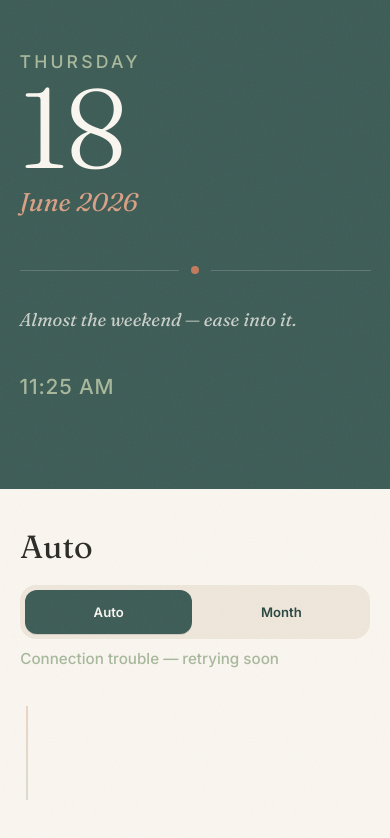
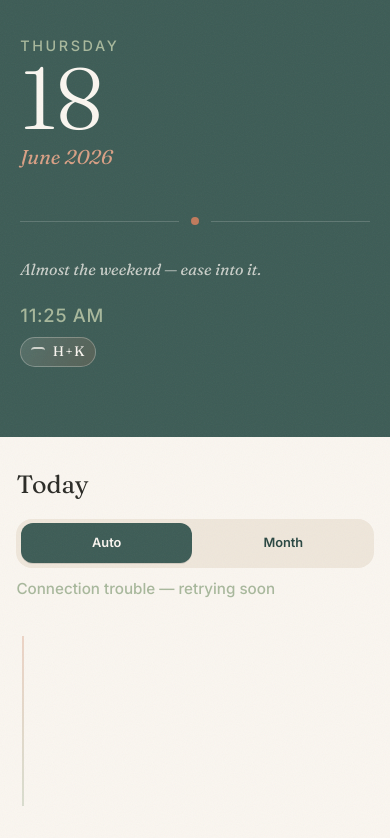
Before and after one commit to HildaPosada/tideline, a website: page public/index.html in a window 390 px wide. Drawn offline with Linux system fonts and the light colour scheme; no server answers.

Commit message:
Add H+K mark, mobile-first polish, and smarter Auto labels

```diff
--- a/extracted/tulum-calendar/public/style.css
+++ b/extracted/tulum-calendar/public/style.css
@@ -142,6 +142,34 @@ body {
   color: var(--sage);
   margin-top: 2.5rem;
   letter-spacing: 0.04em;
+}
+
+.hero-mark {
+  margin-top: 0.9rem;
+  display: inline-flex;
+  align-items: center;
+  gap: 0.52rem;
+  width: fit-content;
+  padding: 0.34rem 0.58rem;
+  border-radius: 999px;
+  border: 1px solid rgba(250, 246, 240, 0.28);
+  background: linear-gradient(120deg, rgba(250, 246, 240, 0.12), rgba(193, 122, 92, 0.2));
+}
+
+.hero-mark-wave {
+  width: 14px;
+  height: 7px;
+  border-top: 2px solid rgba(250, 246, 240, 0.75);
+  border-radius: 999px;
+  display: inline-block;
+  transform: translateY(-1px);
+}
+
+.hero-mark-text {
+  font-family: var(--font-display);
+  font-size: 0.86rem;
+  color: var(--white-soft);
+  letter-spacing: 0.08em;
 }
 
 /* ===========================================================
@@ -502,6 +530,7 @@ body {
   min-height: 0;
   height: 100%;
   align-content: stretch;
+  padding-bottom: 0.05rem;
 }
 
 .month-cell {
@@ -530,7 +559,7 @@ body {
 }
 
 .month-cell.is-past {
-  opacity: 0.68;
+  opacity: 0.74;
 }
 
 .month-day-number {
@@ -702,6 +731,7 @@ body {
   }
   html, body { overflow: auto; }
   .hero-date { font-size: 7rem; }
+  .hero-mark { margin-top: 0.7rem; }
   .availability { margin-top: 1rem; }
   .legend { padding-top: 1.5rem; }
   .agenda {
@@ -734,6 +764,10 @@ body {
     overflow: auto;
   }
 
+  .agenda.is-month .tideline-wrap {
+    overflow: auto;
+  }
+
   .month-weekday {
     font-size: 0.66rem;
   }
@@ -753,6 +787,70 @@ body {
   }
 }
 
+@media (max-width: 700px) {
+  .hero {
+    padding: 4.4vh 5.2vw;
+  }
+
+  .hero-eyebrow {
+    font-size: 0.9rem;
+  }
+
+  .hero-date {
+    font-size: 5.4rem;
+  }
+
+  .hero-month {
+    font-size: 1.25rem;
+  }
+
+  .hero-ambient {
+    font-size: 1rem;
+    max-width: none;
+  }
+
+  .hero-clock {
+    margin-top: 1.4rem;
+    font-size: 1.15rem;
+  }
+
+  .legend {
+    gap: 1rem;
+    padding-top: 1.1rem;
+    flex-wrap: wrap;
+  }
+
+  .agenda {
+    padding: 3.8vh 4.2vw;
+  }
+
+  .agenda-title {
+    font-size: 1.56rem;
+  }
+
+  .range-btn {
+    min-height: 40px;
+    font-size: 0.8rem;
+  }
+
+  .event-row {
+    gap: 0.8rem;
+  }
+
+  .event-time {
+    min-width: 68px;
+    font-size: 0.9rem;
+  }
+
+  .event-title {
+    font-size: 1rem;
+  }
+
+  .agenda.is-month .month-board {
+    min-width: 640px;
+  }
+}
+
 /* Respect reduced motion preferences throughout */
 @media (prefers-reduced-motion: reduce) {
   * { animation: none !important; transition: none !important; }
--- a/public/app.js
+++ b/public/app.js
@@ -246,11 +246,16 @@ function resolveDaysForMode(mode) {
 
 function modeTitle(mode) {
   if (mode === MODE_AUTO) {
-    return 'Auto';
+    return getAutoResolvedMode() === MODE_TODAY ? 'Today' : 'Next 3 days';
   }
   if (mode === MODE_TODAY) return 'Today';
   if (mode === MODE_MONTH) return MONTH_NAMES[viewedMonthCursor.getMonth()];
   return 'Next 3 days';
+}
+
+function statusModeLabel(mode) {
+  if (mode === MODE_AUTO) return '';
+  return modeTitle(mode);
 }
 
 const MONTH_INSPIRATIONS = [
@@ -783,7 +788,10 @@ function renderEventsForCurrentMode(events, calendars) {
 function updateStatusFromGeneratedAt(generatedAt) {
   const statusLine = document.getElementById('statusLine');
   const syncedAt = new Date(generatedAt);
-  statusLine.textContent = `Updated ${formatTime(syncedAt.toISOString(), false)} · ${modeTitle(currentRangeMode)}`;
+  const modeLabel = statusModeLabel(currentRangeMode);
+  statusLine.textContent = modeLabel
+    ? `Updated ${formatTime(syncedAt.toISOString(), false)} · ${modeLabel}`
+    : `Updated ${formatTime(syncedAt.toISOString(), false)}`;
 }
 
 async function fetchEventsFromApi(request) {
@@ -877,7 +885,8 @@ async function loadEvents(options = {}) {
     if (loadToken !== latestLoadToken) return;
     console.error('Failed to load events', err);
     if (cached) {
-      statusLine.textContent = `Offline copy · ${modeTitle(currentRangeMode)}`;
+      const modeLabel = statusModeLabel(currentRangeMode);
+      statusLine.textContent = modeLabel ? `Offline copy · ${modeLabel}` : 'Offline copy';
       return;
     }
     statusLine.textContent = 'Connection trouble — retrying soon';
--- a/public/index.html
+++ b/public/index.html
@@ -2,7 +2,7 @@
 <html lang="en">
 <head>
   <meta charset="UTF-8" />
-  <meta name="viewport" content="width=device-width, initial-scale=1.0, maximum-scale=1.0, user-scalable=no" />
+  <meta name="viewport" content="width=device-width, initial-scale=1.0" />
   <title>Tideline — Family Calendar</title>
   <link rel="preconnect" href="https://fonts.googleapis.com" />
   <link rel="preconnect" href="https://fonts.gstatic.com" crossorigin />
@@ -28,6 +28,11 @@
       <p class="hero-ambient" id="ambientLine">Low tide at dawn, high tide by evening.</p>
 
       <div class="hero-clock" id="clock">10:42</div>
+
+      <div class="hero-mark" aria-label="H and K mark">
+        <span class="hero-mark-wave" aria-hidden="true"></span>
+        <span class="hero-mark-text">H+K</span>
+      </div>
 
       <div class="availability" id="availability">
         <!-- populated by app.js -->
--- a/public/style.css
+++ b/public/style.css
@@ -142,6 +142,34 @@ body {
   color: var(--sage);
   margin-top: 2.5rem;
   letter-spacing: 0.04em;
+}
+
+.hero-mark {
+  margin-top: 0.9rem;
+  display: inline-flex;
+  align-items: center;
+  gap: 0.52rem;
+  width: fit-content;
+  padding: 0.34rem 0.58rem;
+  border-radius: 999px;
+  border: 1px solid rgba(250, 246, 240, 0.28);
+  background: linear-gradient(120deg, rgba(250, 246, 240, 0.12), rgba(193, 122, 92, 0.2));
+}
+
+.hero-mark-wave {
+  width: 14px;
+  height: 7px;
+  border-top: 2px solid rgba(250, 246, 240, 0.75);
+  border-radius: 999px;
+  display: inline-block;
+  transform: translateY(-1px);
+}
+
+.hero-mark-text {
+  font-family: var(--font-display);
+  font-size: 0.86rem;
+  color: var(--white-soft);
+  letter-spacing: 0.08em;
 }
 
 /* ===========================================================
@@ -502,6 +530,7 @@ body {
   min-height: 0;
   height: 100%;
   align-content: stretch;
+  padding-bottom: 0.05rem;
 }
 
 .month-cell {
@@ -530,7 +559,7 @@ body {
 }
 
 .month-cell.is-past {
-  opacity: 0.68;
+  opacity: 0.74;
 }
 
 .month-day-number {
@@ -702,6 +731,7 @@ body {
   }
   html, body { overflow: auto; }
   .hero-date { font-size: 7rem; }
+  .hero-mark { margin-top: 0.7rem; }
   .availability { margin-top: 1rem; }
   .legend { padding-top: 1.5rem; }
   .agenda {
@@ -734,6 +764,10 @@ body {
     overflow: auto;
   }
 
+  .agenda.is-month .tideline-wrap {
+    overflow: auto;
+  }
+
   .month-weekday {
     font-size: 0.66rem;
   }
@@ -753,6 +787,70 @@ body {
   }
 }
 
+@media (max-width: 700px) {
+  .hero {
+    padding: 4.4vh 5.2vw;
+  }
+
+  .hero-eyebrow {
+    font-size: 0.9rem;
+  }
+
+  .hero-date {
+    font-size: 5.4rem;
+  }
+
+  .hero-month {
+    font-size: 1.25rem;
+  }
+
+  .hero-ambient {
+    font-size: 1rem;
+    max-width: none;
+  }
+
+  .hero-clock {
+    margin-top: 1.4rem;
+    font-size: 1.15rem;
+  }
+
+  .legend {
+    gap: 1rem;
+    padding-top: 1.1rem;
+    flex-wrap: wrap;
+  }
+
+  .agenda {
+    padding: 3.8vh 4.2vw;
+  }
+
+  .agenda-title {
+    font-size: 1.56rem;
+  }
+
+  .range-btn {
+    min-height: 40px;
+    font-size: 0.8rem;
+  }
+
+  .event-row {
+    gap: 0.8rem;
+  }
+
+  .event-time {
+    min-width: 68px;
+    font-size: 0.9rem;
+  }
+
+  .event-title {
+    font-size: 1rem;
+  }
+
+  .agenda.is-month .month-board {
+    min-width: 640px;
+  }
+}
+
 /* Respect reduced motion preferences throughout */
 @media (prefers-reduced-motion: reduce) {
   * { animation: none !important; transition: none !important; }
```
Also changed, not shown: extracted/tulum-calendar/public/app.js (+12 -3 lines), extracted/tulum-calendar/public/index.html (+6 -1 lines).
